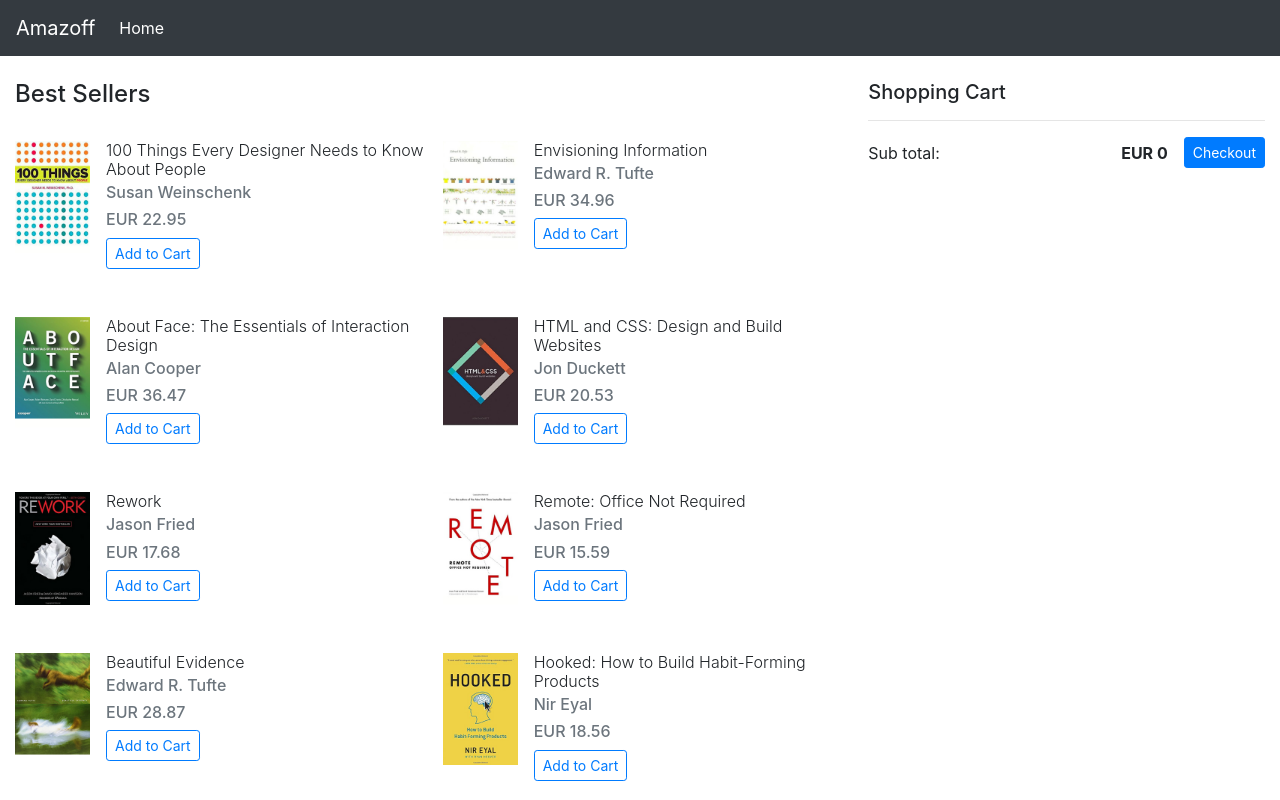
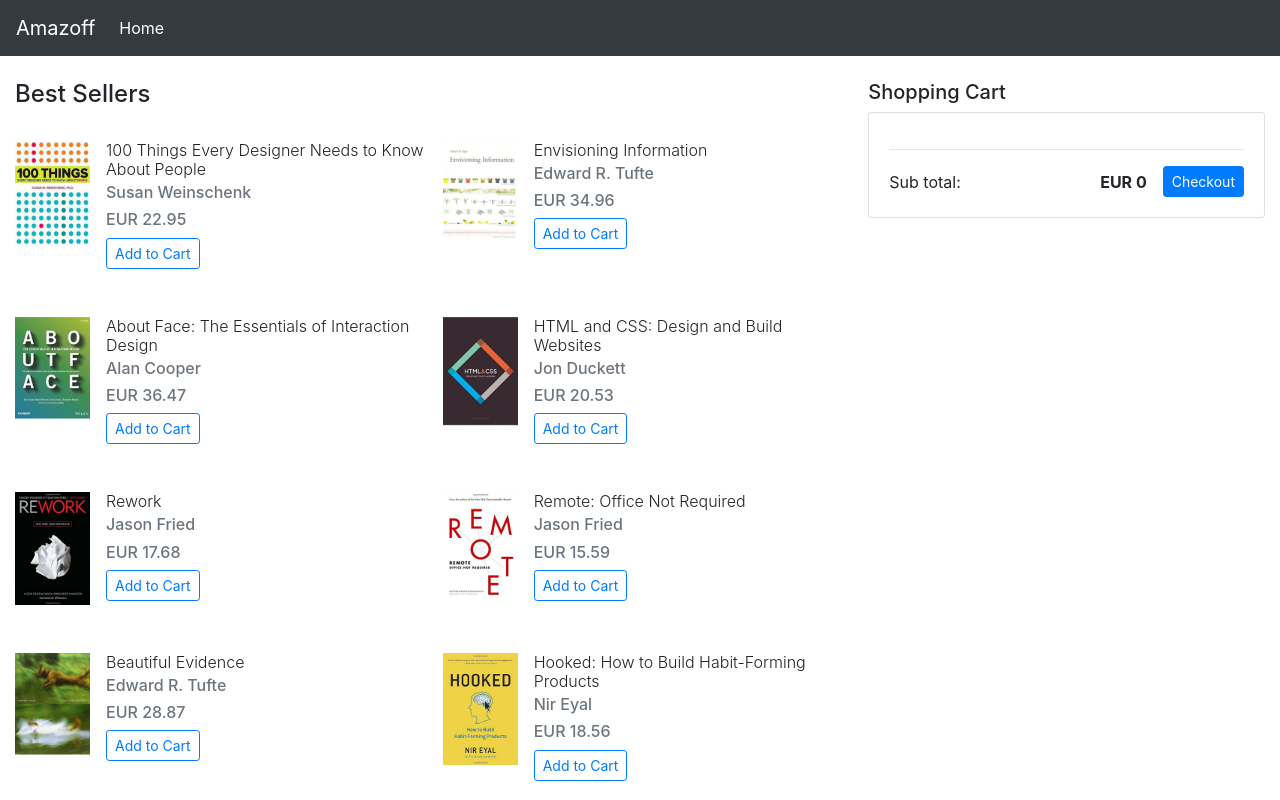
Before and after one commit to coriordan/amazoff-app, a React (Create React App) app: page / in a window 1280 px wide. Shown: the top 800 px of the page. Built offline with nearby package versions, Linux system fonts and the light colour scheme.

Commit message:
introduced Bootstrap Card to contain shopping cart. Moved <CartTotal> component as child of <Cart/>

```diff
--- a/src/App.js
+++ b/src/App.js
@@ -30,11 +30,14 @@ class Cart extends React.Component {
     );
 
     return (
-      <div id="shoping-cart">
-        <ul className="list-unstyled">
-        {cartItems}
-        </ul>
-        <hr/>
+      <div id="shoping-cart" className="card">
+        <div className="card-body">
+          <ul className="list-unstyled">
+            {cartItems}
+          </ul>
+          <hr/>
+          <CartTotal items={this.props.cart} />
+        </div>
       </div>
     );
   }
@@ -143,7 +146,6 @@ class AmazoffApp extends Component {
               <h5>Shopping Cart</h5>
               <Cart cart={cart}
                     removeHandler={this.removeFromCart} />
-              <CartTotal items={cart} />
             </aside>
           </div>
         </div>
```
